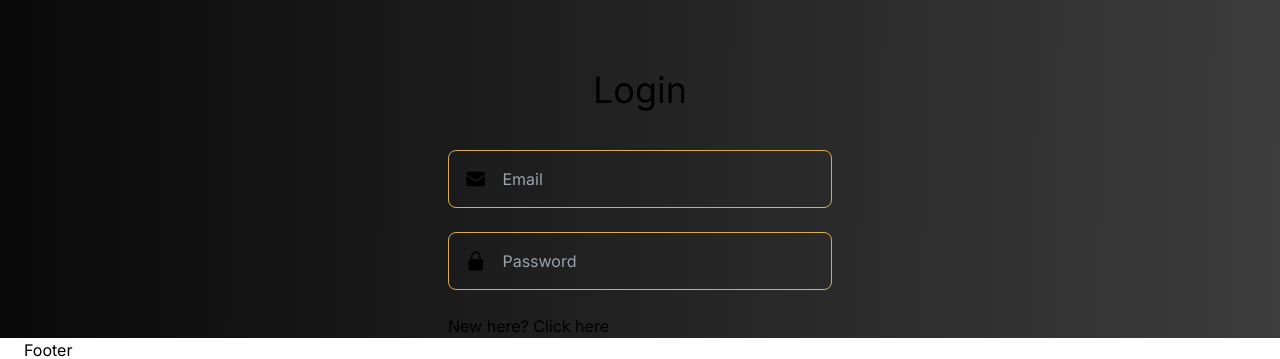
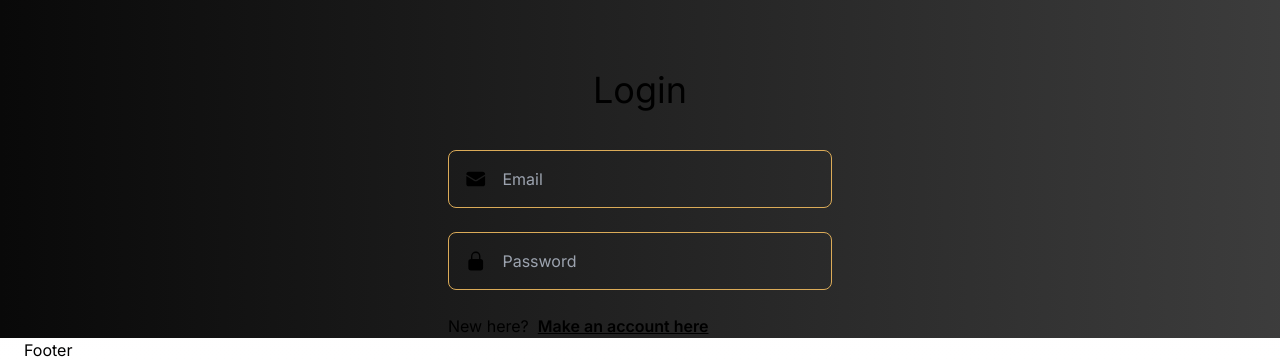
Before and after one commit to Kilanvl1/Ace-High-Club-nextjs, a Next.js app: page / in a window 1280 px wide. Shown: the part 2858-3217 px from the top of the page. Built offline with nearby package versions, Linux system fonts and the light colour scheme.

Commit message:
feat: added the registration form

```diff
--- a/app/(site)/page.tsx
+++ b/app/(site)/page.tsx
@@ -3,7 +3,7 @@ import ContainerNew from "../components/ContainerNew";
 import { Hero, HeroSubtitle, HeroTitle } from "../components/Hero";
 import { Button } from "../components/buttons/Button";
 import { FunctionalityContainer } from "../components/FunctionalityContainer";
-import { Login } from "../components/Login";
+import LoginRegister from "../components/LoginRegister";
 import { useRef } from "react";
 
 export default function Home() {
@@ -36,7 +36,7 @@ export default function Home() {
         className="bg-background-gradient-to-right 2xl:bg-background-gradient-big-screen pt-32"
       >
         <FunctionalityContainer />
-        <Login ref={loginRef} />
+        <LoginRegister ref={loginRef} />
       </ContainerNew>
     </>
   );
--- a/app/components/Login.tsx
+++ b/app/components/Login.tsx
@@ -1,14 +1,12 @@
-import { forwardRef, LegacyRef } from "react";
 import { LoginForm } from "./LoginForm";
 
-export const Login = forwardRef<HTMLDivElement>((props, ref) => {
+export const Login = () => {
   return (
-    <div className="max-w-96 mx-auto" ref={ref}>
+    <div>
       <p className="text-center text-3xl mb-10">Login</p>
       <LoginForm />
-      <p className="mt-3">New here? Click here</p>
     </div>
   );
-});
+};
 
 Login.displayName = "Login";
--- /dev/null
+++ b/app/components/LoginRegister.tsx
@@ -0,0 +1,54 @@
+import { Login } from "./Login";
+import Register from "./Register";
+import { useState, forwardRef, Dispatch, SetStateAction } from "react";
+
+const LoginRegister = forwardRef<HTMLDivElement>((props, ref) => {
+  const [isOnLoginPage, setIsOnLoginPage] = useState(true); //Variable to show either login or registration form
+  return (
+    <div ref={ref} className="max-w-96 mx-auto">
+      {isOnLoginPage ? <Login /> : <Register />}
+      <PromptMessage
+        isOnLoginPage={isOnLoginPage}
+        setIsOnLoginPage={setIsOnLoginPage}
+      />
+    </div>
+  );
+});
+
+type PromptMessageProps = {
+  isOnLoginPage: boolean;
+  setIsOnLoginPage: Dispatch<SetStateAction<boolean>>;
+};
+
+const PromptMessage = ({
+  isOnLoginPage,
+  setIsOnLoginPage,
+}: PromptMessageProps) => {
+  return (
+    <div>
+      {isOnLoginPage ? (
+        <div>
+          New here? &nbsp;
+          <p
+            className="inline font-semibold underline hover:cursor-pointer"
+            onClick={() => setIsOnLoginPage(false)}
+          >
+            Make an account here
+          </p>
+        </div>
+      ) : (
+        <div>
+          Already have an account? &nbsp;
+          <p
+            className="inline font-semibold underline hover:cursor-pointer"
+            onClick={() => setIsOnLoginPage(true)}
+          >
+            Login here
+          </p>
+        </div>
+      )}
+    </div>
+  );
+};
+
+export default LoginRegister;
--- /dev/null
+++ b/app/components/Register.tsx
@@ -0,0 +1,12 @@
+import RegisterForm from "./RegisterForm";
+
+const Register = () => {
+  return (
+    <div>
+      <p className="text-center text-3xl mb-10">Register</p>
+      <RegisterForm />
+    </div>
+  );
+};
+
+export default Register;
--- /dev/null
+++ b/app/components/RegisterForm.tsx
@@ -0,0 +1,63 @@
+import {
+  EnvelopeIcon,
+  LockClosedIcon,
+  UserIcon,
+} from "@heroicons/react/24/solid";
+import { FormProvider, SubmitHandler, useForm } from "react-hook-form";
+import { RHFInput } from "./form/RHFInput";
+import { z } from "zod";
+import { useEmailSchema } from "./form/schema";
+import { zodResolver } from "@hookform/resolvers/zod";
+
+const RegisterForm = () => {
+  const schema = z.object({
+    username: z.string({ required_error: "Username is required" }),
+    email: useEmailSchema(),
+    password: z.string({ required_error: "Password is required" }),
+  });
+  type FormData = z.infer<typeof schema>;
+  const formMethods = useForm<FormData>({
+    resolver: zodResolver(schema),
+    mode: "onBlur",
+    defaultValues: {
+      username: "",
+      email: "",
+      password: "",
+    },
+  });
+  const {
+    handleSubmit,
+    formState: { isValid, isSubmitting },
+  } = formMethods;
+
+  const onSubmit: SubmitHandler<any> = () => {};
+  return (
+    <FormProvider {...formMethods}>
+      <form onSubmit={handleSubmit(onSubmit)}>
+        <RHFInput
+          label=""
+          name="username"
+          Icon={UserIcon}
+          placeholder="Username"
+          autoComplete="name"
+        />
+        <RHFInput
+          label=""
+          name="email"
+          Icon={EnvelopeIcon}
+          placeholder="Email"
+          autoComplete="email"
+        />
+        <RHFInput
+          label=""
+          name="password"
+          Icon={LockClosedIcon}
+          placeholder="Password"
+          type="password"
+        />
+      </form>
+    </FormProvider>
+  );
+};
+
+export default RegisterForm;
```
